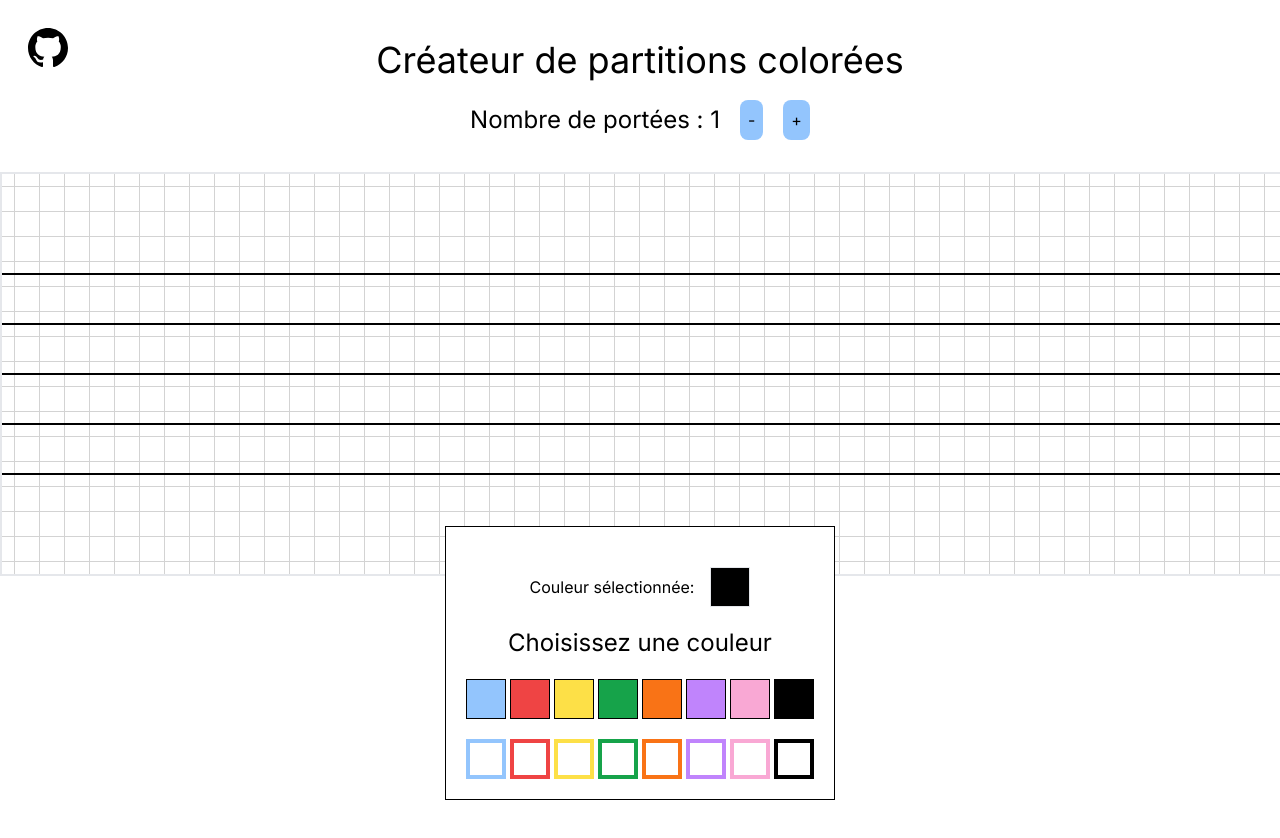
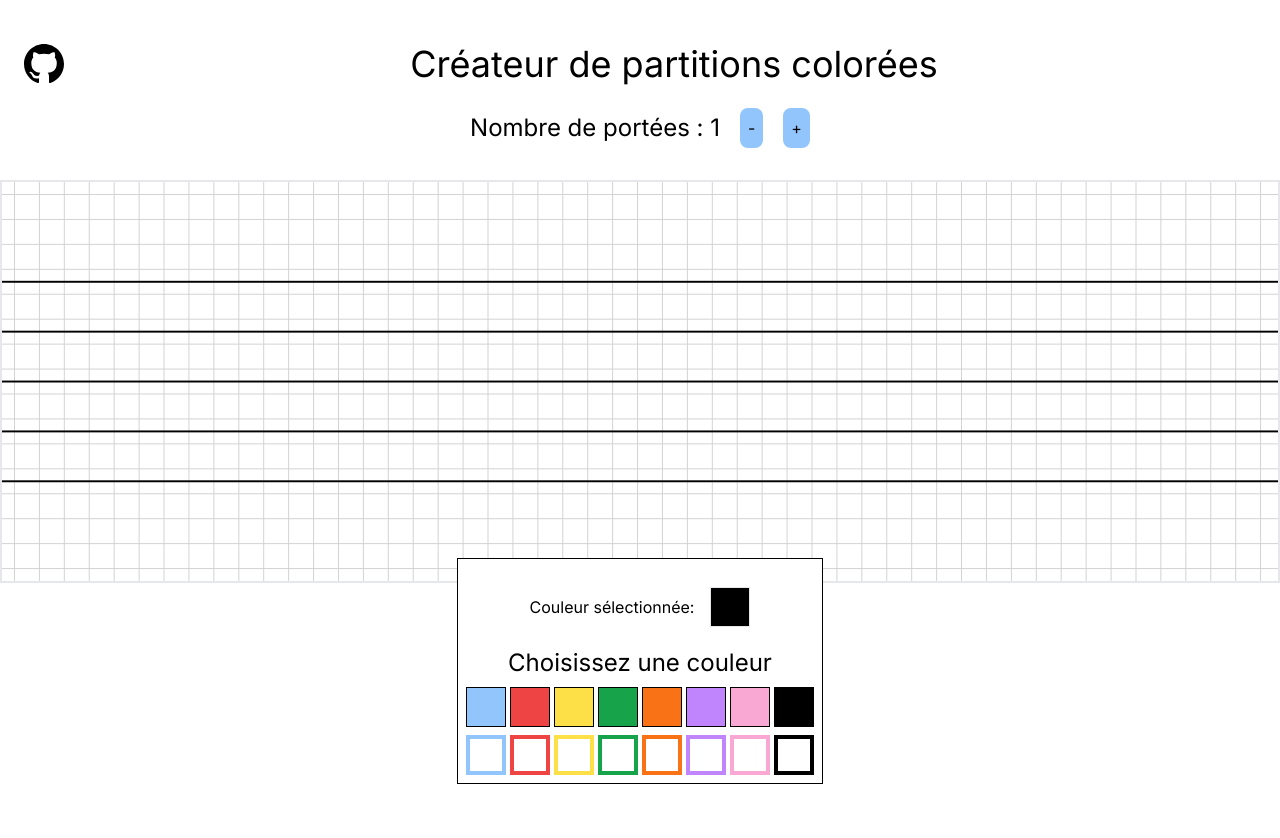
Before and after one commit to Meez25/MusicSheetCreator, a Next.js app: page / in a window 1280 px wide. Shown: the top 838 px of the page. Built offline with nearby package versions, Linux system fonts and the light colour scheme.

Commit message:
work on layout

```diff
--- a/app/page.tsx
+++ b/app/page.tsx
@@ -1,22 +1,13 @@
 "use client"
 import { Board } from "@/components/Board";
 import { Header } from "@/components/Header";
-import { RiGithubFill } from '@remixicon/react'
-import Link from "next/link";
 import { useState } from "react";
 
-const GITHUB_URL = "https://github.com/Meez25/MusicSheetCreator"
 
 export default function Home() {
   const [numberOfStaff, setNumberOfStaff] = useState(1);
   return (
-    <main className="my-10 h-full">
-      <Link href={GITHUB_URL} target="_blank" >
-        <RiGithubFill
-          className="absolute top-0 left-0 m-6"
-          size={48}
-        />
-      </Link>
+    <main className="mt-10 overflow-x-hidden">
       <Header setNumberOfStaff={setNumberOfStaff} numberOfStaff={numberOfStaff} />
       <Board numberOfStaff={numberOfStaff} />
     </main>
--- a/components/Board.tsx
+++ b/components/Board.tsx
@@ -1,4 +1,3 @@
-"use client"
 import { useState } from "react";
 
 import { Grid } from "./Grid";
@@ -11,10 +10,12 @@ export const Board: React.FC<{ numberOfStaff: number }> = ({ numberOfStaff }) =>
 
   return (
     <section>
-      {Array(numberOfStaff).fill("").map((_, i) => (
-        <Grid key={i} selectedNote={selectedNote} height={400} numberOfSection={8} />
-      ))}
-      <div className="sticky bottom-0 inset-x-0 max-w-max mx-auto bg-white p-5 border border-black">
+      <div className="flex flex-col mb-60">
+        {Array(numberOfStaff).fill("").map((_, i) => (
+          <Grid key={i} selectedNote={selectedNote} height={400} numberOfSection={8} />
+        ))}
+      </div>
+      <div className="fixed bottom-4 inset-x-0 max-w-max mx-auto bg-white p-2 border border-black">
         {selectedNote && <SelectedNote note={selectedNote} />}
         <NotePicker setSelectedNote={setSelectedNote} />
       </div>
--- a/components/Header.tsx
+++ b/components/Header.tsx
@@ -1,7 +1,20 @@
+import { RiGithubFill } from '@remixicon/react'
+import Link from "next/link";
+
+const GITHUB_URL = "https://github.com/Meez25/MusicSheetCreator"
+
 export const Header: React.FC<{ numberOfStaff: number, setNumberOfStaff: (arg0: number) => void }> = ({ numberOfStaff, setNumberOfStaff }) => {
   return (
     <header className="flex flex-col justify-center text-center items-center gap-5">
-      <h1 className="text-4xl justify-center flex">Créateur de partitions colorées</h1>
+      <div className='flex-1 flex flex-row items-center w-full pl-5'>
+        <Link href={GITHUB_URL} target="_blank" >
+          <RiGithubFill
+            className="place-self-start"
+            size={48}
+          />
+        </Link>
+        <h1 className="text-4xl justify-center flex flex-1">Créateur de partitions colorées</h1>
+      </div>
       <div className="flex flex-row gap-5 items-center">
         <h2 className="text-2xl justify-center">Nombre de portées : {numberOfStaff}</h2>
         <button onClick={() => numberOfStaff > 1 ? setNumberOfStaff(numberOfStaff - 1) : null} className="bg-blue-300 p-2 rounded-lg">-</button>
--- a/components/NotePicker.tsx
+++ b/components/NotePicker.tsx
@@ -12,8 +12,8 @@ export const NotePicker: React.FC<NotePickerProps> = ({ setSelectedNote }) => {
 
   return (
     <div>
-      <h2 className="text-2xl text-center my-5">Choisissez une couleur</h2>
-      <div className="flex flex-row justify-center my-5 gap-1">
+      <h2 className="text-2xl text-center my-2">Choisissez une couleur</h2>
+      <div className="flex flex-row justify-center my-2 gap-1">
         {bgColors.map((color, i) => {
           return (
             <ColoredButtons key={i} fill color={color} selectNote={setSelectedNote} />
```
